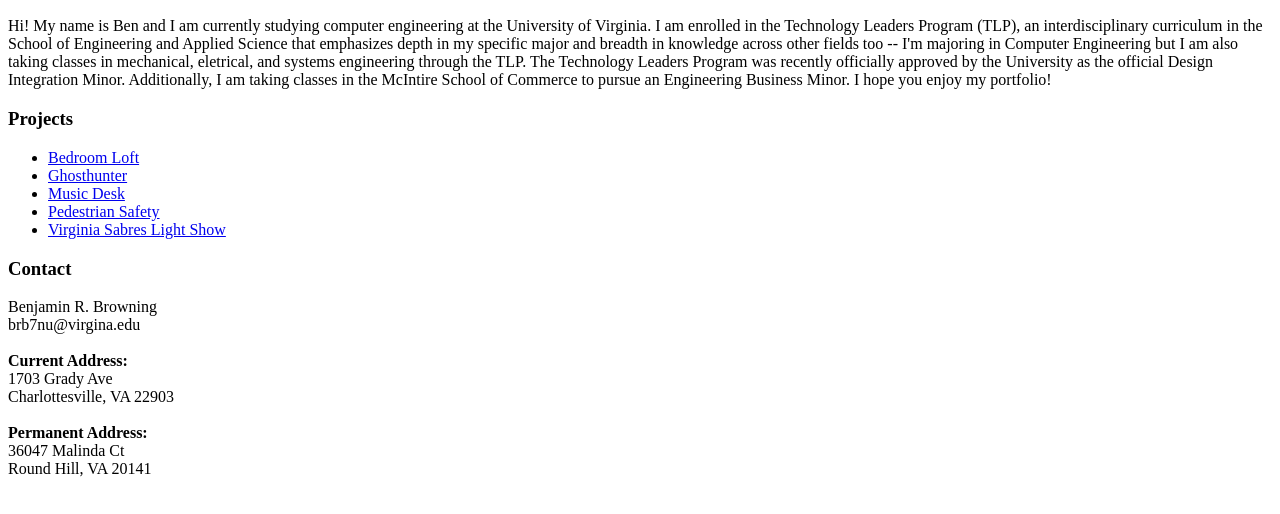
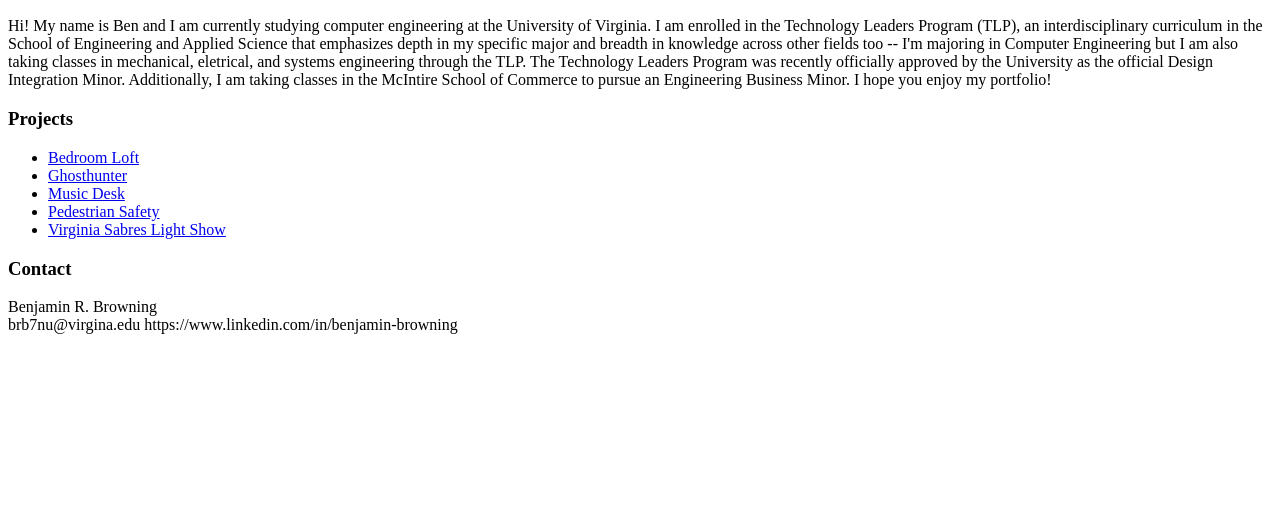
Before and after one commit to brb7nu/brb7nu.github.io, a plain HTML site: page index.html in a window 1280 px wide. Shown: the part 96-610 px from the top of the page. Drawn offline with Linux system fonts and the light colour scheme.

Commit message:
Remove personal information.

```diff
--- a/index.html
+++ b/index.html
@@ -15,21 +15,4 @@
 <h3>Contact</h3>
 Benjamin R. Browning<br>
 brb7nu@virgina.edu
-
-<br><br>
-
-<b>Current Address:</b>
-
-<br>
-
-1703 Grady Ave<br>
-Charlottesville, VA 22903
-
-<br><br>
-
-<b>Permanent Address:</b>
-
-<br>
-
-36047 Malinda Ct<br>
-Round Hill, VA 20141
+https://www.linkedin.com/in/benjamin-browning
```
